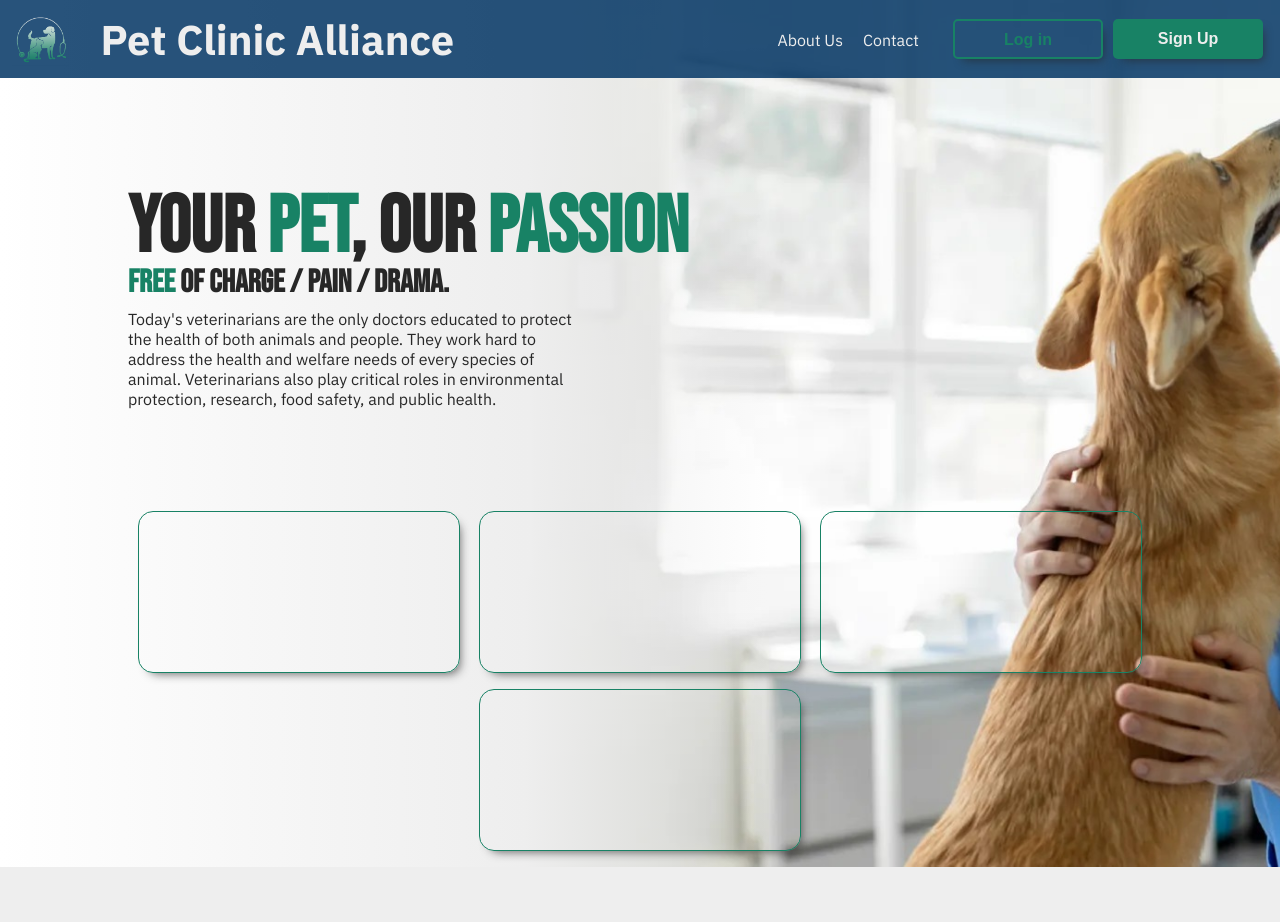
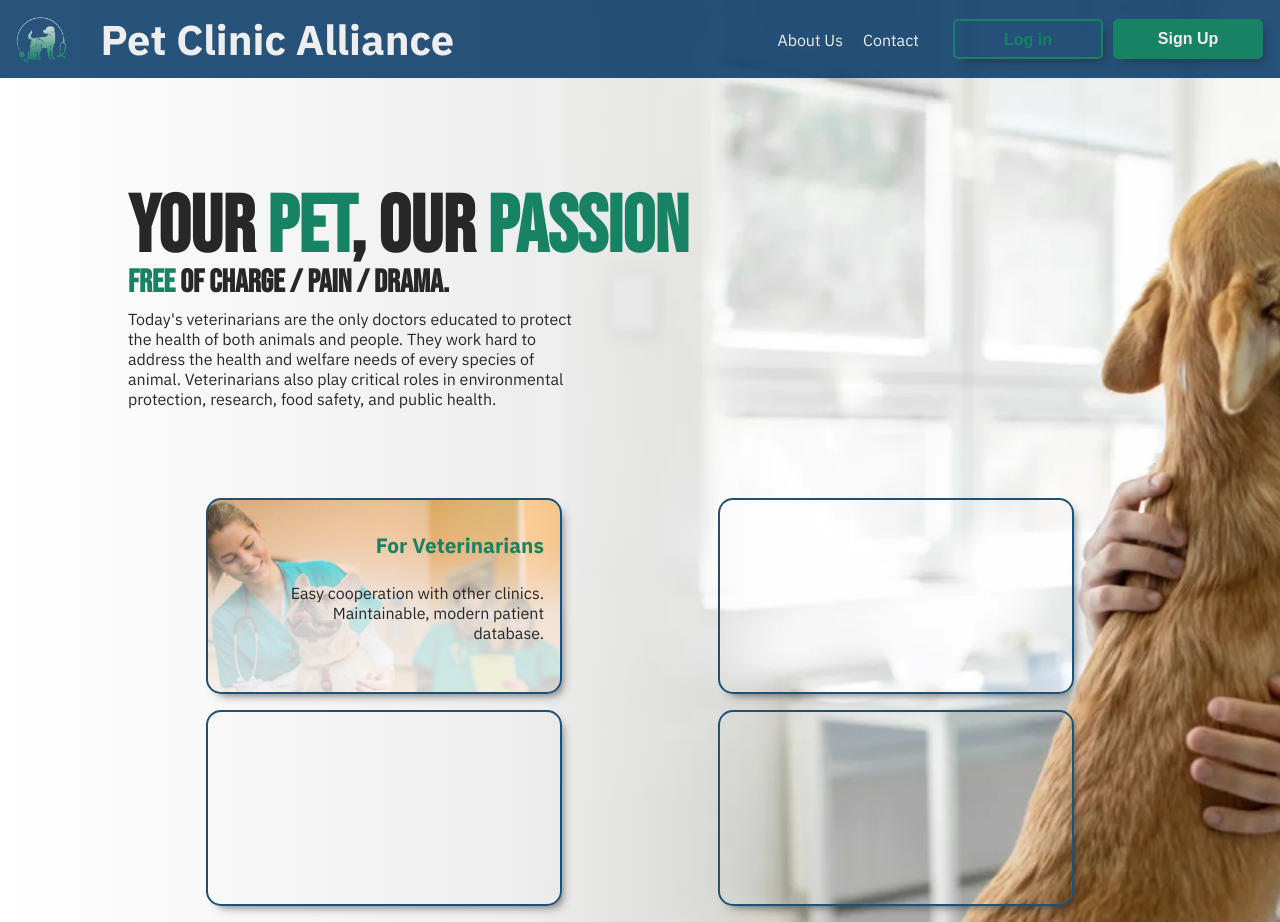
Before and after one commit to gfa-cc-after/StudyGroup_1_PET_Clinic_Frontend-main, a React (Vite) app: page / in a window 1280 px wide. Before the commit the page ends 867 px from the top, so only its background shows below. Built offline with nearby package versions, Linux system fonts and the light colour scheme.

Commit message:
one card added

```diff
--- a/src/components/LandingPage.jsx
+++ b/src/components/LandingPage.jsx
@@ -28,7 +28,9 @@ function LandingPage() {
                 <p>Today's veterinarians are the only doctors educated to protect the health of both animals and people. They work hard to address the health and welfare needs of every species of animal. Veterinarians also play critical roles in environmental protection, research, food safety, and public health.</p>
             </section>
             <section className="services">
-                <div className="sercive-container"> </div>
+                <div className="sercive-container" id="vet"><h4>For Veterinarians</h4>
+                                                            <p>Easy cooperation with other clinics.</p>
+                                                            <p>Maintainable, modern patient database.</p></div>
                 <div className="sercive-container"> </div>
                 <div className="sercive-container"> </div>
                 <div className="sercive-container"> </div>
--- a/src/styles/LandingPage.css
+++ b/src/styles/LandingPage.css
@@ -134,21 +134,22 @@ header h1{
     font-size: 2.6rem;
 }
 
-section{
+section.hero{
     margin: auto;
     margin-top: 8vw;
     width: 80%;
-    flex-direction: column;  display: flex;
+    flex-direction: column;
+    display: flex;
 }
 
-section h2{
+section.hero h2{
     color: #272727;
     font-family: 'Bebas Neue', cursive;
     white-space: nowrap;
     font-size: 5rem;
     margin: 0;
 }
-section h3{
+section.hero h3{
     color: #272727;
     font-family: 'Bebas Neue', cursive;
     font-size: 2rem;
@@ -157,7 +158,7 @@ section h3{
     margin-bottom: 0.5vw;
 }
 
-section p{
+section.hero p{
     color: #272727;
     width: 35vw;
     font-size: 1rem;
@@ -174,17 +175,45 @@ span{
     color: #188265;
 }
 
-.services{
+section.services{
+    width: 80%;
+    margin: auto;
+    margin-top: 7vw;
     display: flex;
     flex-direction: row;
     flex-wrap: wrap;
     justify-content: space-around;
 }
 .sercive-container{
+    display: flex;
+    padding: 1rem;
+    flex-direction: column;
     width: 20rem;
     height: 10rem;
-    border: #188265 1px solid;
+    border: #1D5276 2px solid;
     border-radius: 15px;
     box-shadow: 5px 6px 10px -5px rgba(39,39,39,0.68);
     margin-bottom:1rem;
 }
+
+.sercive-container#vet{
+    background-image:linear-gradient(0deg, rgba(255, 255, 255, 0.788) 0%, rgba(238,238,238,0.8099614845938375) 42%, rgba(238,238,238,0.15730042016806722) 76%, rgba(238,238,238,0) 100%),
+     url('../assets/vet.jpg');
+    background-size: cover;
+    text-align: end;
+    align-items: flex-end;
+    color: #272727;
+}
+
+.sercive-container#vet h4{
+    color: #188265;
+    font-size: 1.3rem;
+    margin-bottom: 1.5rem;
+    margin-top: 1rem;
+}
+
+.sercive-container#vet p{
+    float: right;
+    margin:0px;
+    width: 80%;
+}
```
Also changed, not shown: src/assets/owner.png (added), src/assets/vet.jpg (added).
